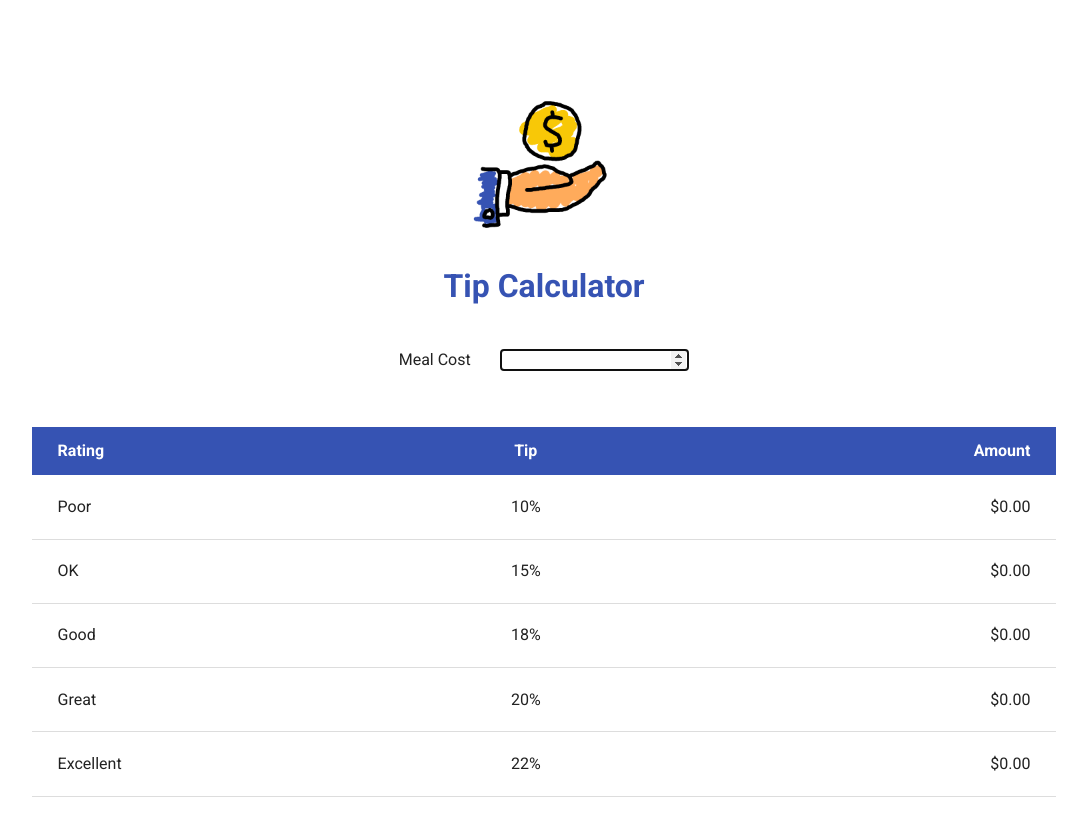
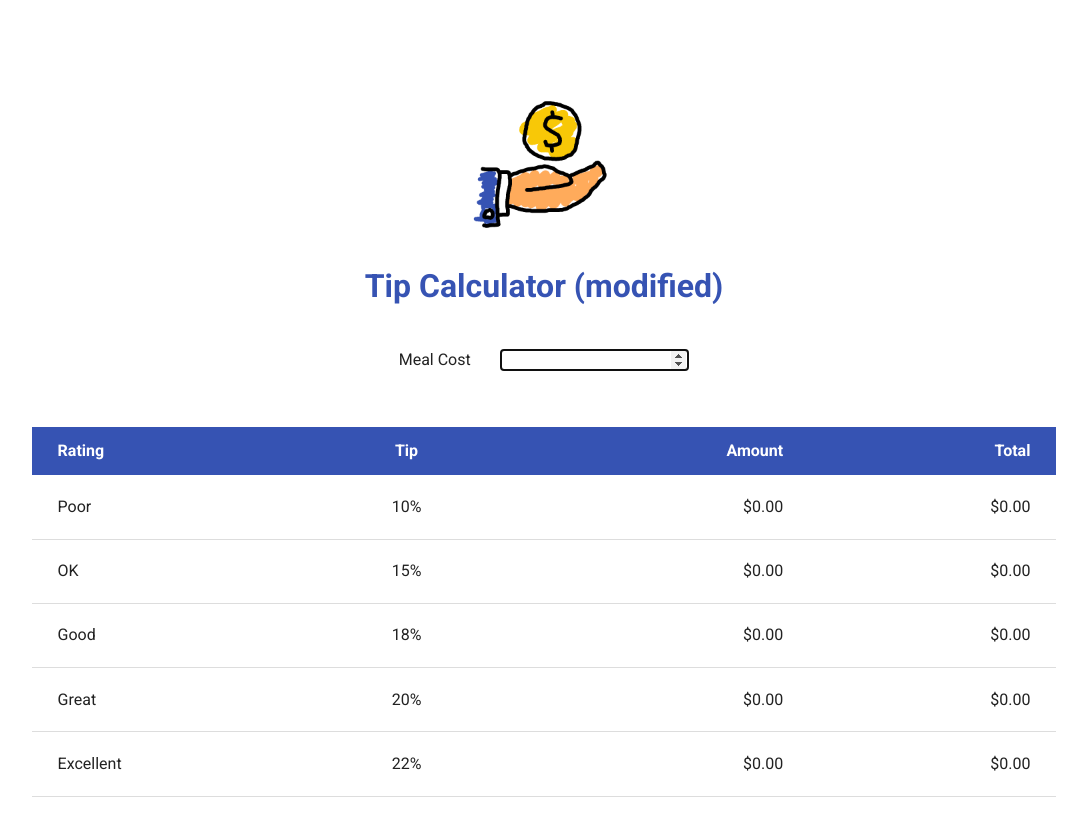
Before and after one commit to RicardoKOBRUS/tip-calculator-start, a plain HTML site: page index.html in a window 1280 px wide. Shown: the whole page, without its empty margins (96-1183 px from the left). Drawn offline with Linux system fonts and the light colour scheme.

Commit message:
total added

```diff
--- a/css/main.css
+++ b/css/main.css
@@ -58,6 +58,12 @@ td.tip {
 
 th.amount,
 td.amount {
+  text-align: right;
+  padding-right: 2vw;
+}
+
+th.total,
+td.total {
   text-align: right;
   padding-right: 2vw;
 }
--- a/index.html
+++ b/index.html
@@ -3,7 +3,7 @@
 
 <head>
   <meta charset="utf-8">
-  <title>Tip Calculator (2)</title>
+  <title>Tip Calculator (modified)</title>
   <meta name="description" content="A simple tip calculator app">
   <meta name="viewport" content="width=device-width, initial-scale=1">
   <link rel="manifest" href="app.webmanifest">
@@ -53,7 +53,7 @@
   <![endif]-->
 
   <div id='pageLogo'></div>
-  <h1>Tip Calculator</h1>
+  <h1>Tip Calculator (modified)</h1>
   <div class='costArea'>
     <label for="mealCost">Meal Cost</label>
     <input type="number" id="mealCost" min="0" value="" autofocus>
@@ -63,31 +63,37 @@
       <th class='rating'>Rating</th>
       <th class='tip'>Tip</th>
       <th class='amount'>Amount</th>
+      <th class='total'>Total</th>
     </tr>
     <tr>
       <td class='rating'>Poor</td>
       <td class='tip'>10%</td>
       <td class='amount' id="tip10">$0.00</td>
+      <td class='total' id="tot10">$0.00</td>
     </tr>
     <tr>
       <td class='rating'>OK</td>
       <td class='tip'>15%</td>
       <td class='amount' id="tip15">$0.00</td>
+      <td class='total' id="tot15">$0.00</td>
     </tr>
     <tr>
       <td class='rating'>Good</td>
       <td class='tip'>18%</td>
       <td class='amount' id="tip18">$0.00</td>
+      <td class='total' id="tot18">$0.00</td>
     </tr>
     <tr>
       <td class='rating'>Great</td>
       <td class='tip'>20%</td>
       <td class='amount' id="tip20">$0.00</td>
+      <td class='total' id="tot20">$0.00</td>
     </tr>
     <tr>
       <td class='rating'>Excellent</td>
       <td class='tip'>22%</td>
       <td class='amount' id="tip22">$0.00</td>
+      <td class='total' id="tot22">$0.00</td>
     </tr>
   </table>
 
--- a/js/main.js
+++ b/js/main.js
@@ -1,4 +1,4 @@
-// @ts-check
+// @ts-nocheck
 
 // https://flaviocopes.com/how-to-format-number-as-currency-javascript/
 const formatter = new Intl.NumberFormat('en-US', {
@@ -11,11 +11,17 @@ function updateTipAmounts() {
     // grab the meal cost from the page
     let mealCost = document.getElementById("mealCost").value;
     // populate the table with tip amounts
-    document.getElementById('tip10').innerHTML = formatter.format(mealCost * 0.10);
+    document.getElementById('tip10').innerHTML = formatter.format(mealCost * 0.25);
     document.getElementById('tip15').innerHTML = formatter.format(mealCost * 0.15);
     document.getElementById('tip18').innerHTML = formatter.format(mealCost * 0.18);
     document.getElementById('tip20').innerHTML = formatter.format(mealCost * 0.20);
     document.getElementById('tip22').innerHTML = formatter.format(mealCost * 0.22);
+    // populate the table with total + tip amounts
+    document.getElementById('tot10').innerHTML = formatter.format(mealCost * 1.10);
+    document.getElementById('tot15').innerHTML = formatter.format(mealCost * 1.15);
+    document.getElementById('tot18').innerHTML = formatter.format(mealCost * 1.18);
+    document.getElementById('tot20').innerHTML = formatter.format(mealCost * 1.20);
+    document.getElementById('tot22').innerHTML = formatter.format(mealCost * 1.22);
 }
 
 // register the event listener for the input field
```
